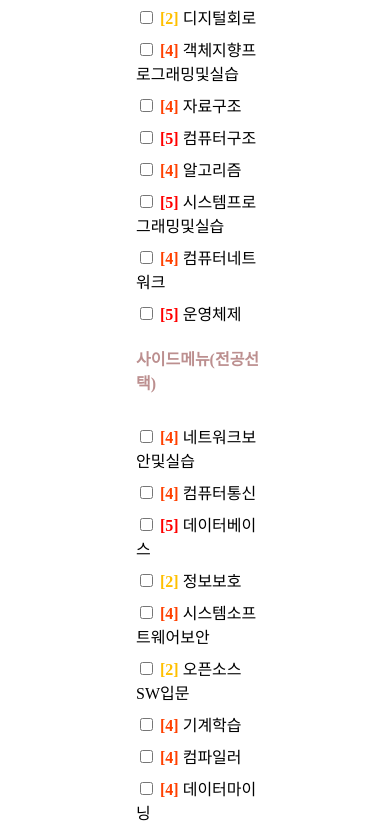
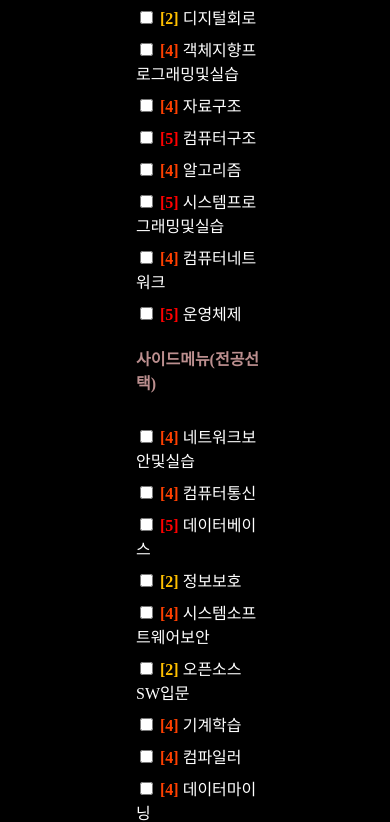
Before and after one commit to KimSumin456/SoftwareTBK, a plain HTML site: page index.html in a window 390 px wide. Shown: the part 1178-2000 px from the top of the page. Drawn offline with Linux system fonts and the light colour scheme.

Commit message:
Design: Change the color and Add tbk.png
It is a dark design.

```diff
--- a/style.css
+++ b/style.css
@@ -2,14 +2,19 @@ body
 {
     margin: 128px;
     margin-top: 64px;
+    color: white;
+    background-color: black;
+    background-image: linear-gradient(rgba(0, 0, 0, 0.7), rgba(0, 0, 0, 0.7)), url("tbk.png");
+    background-repeat: no-repeat;
+    background-position: 512px 512px;
 }
 h1
 {
-    text-align: center;
-    color: red;
     margin: 32px;
     border-bottom: 1px solid gainsboro;
     padding: 16px;
+    text-align: center;
+    color: red;
 }
 h2
 {
@@ -45,9 +50,9 @@ p
 }
 #menuBoard ol
 {
-    list-style: none;
     border-right: 1px solid gainsboro;
     padding-left: 0px;
+    list-style: none;
 }
 #menuBoard ol li
 {
@@ -57,6 +62,14 @@ p
 
 @media( max-width: 800px )
 {
+    body
+    {
+        margin: 128px;
+        margin-top: 64px;
+        color: white;
+        background-color: black;
+        background-image: none;
+    }
     #receipt
     {
         display: grid;
```
Also changed, not shown: index.html (line endings or trailing spaces), tbk.png (added).
